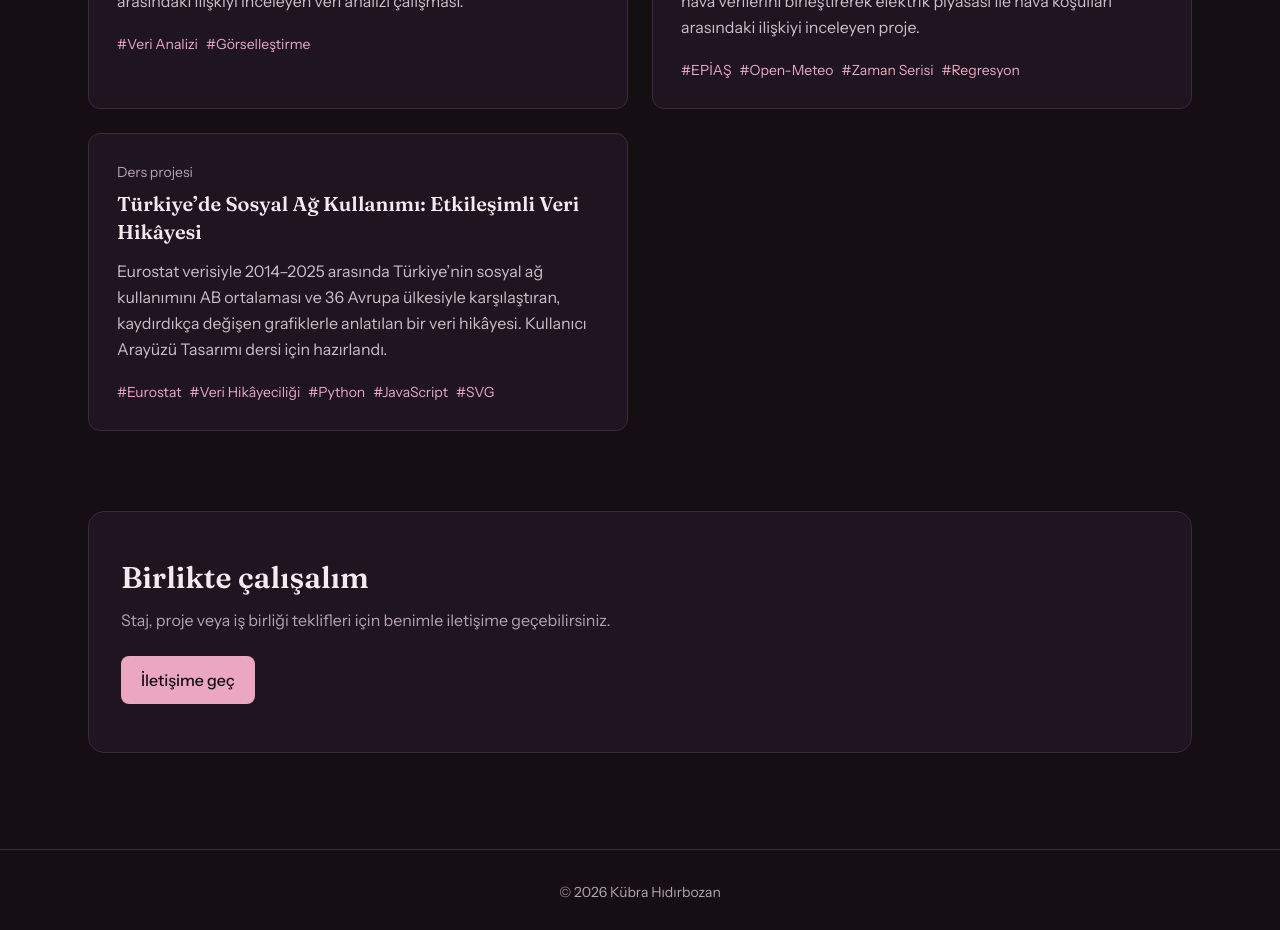
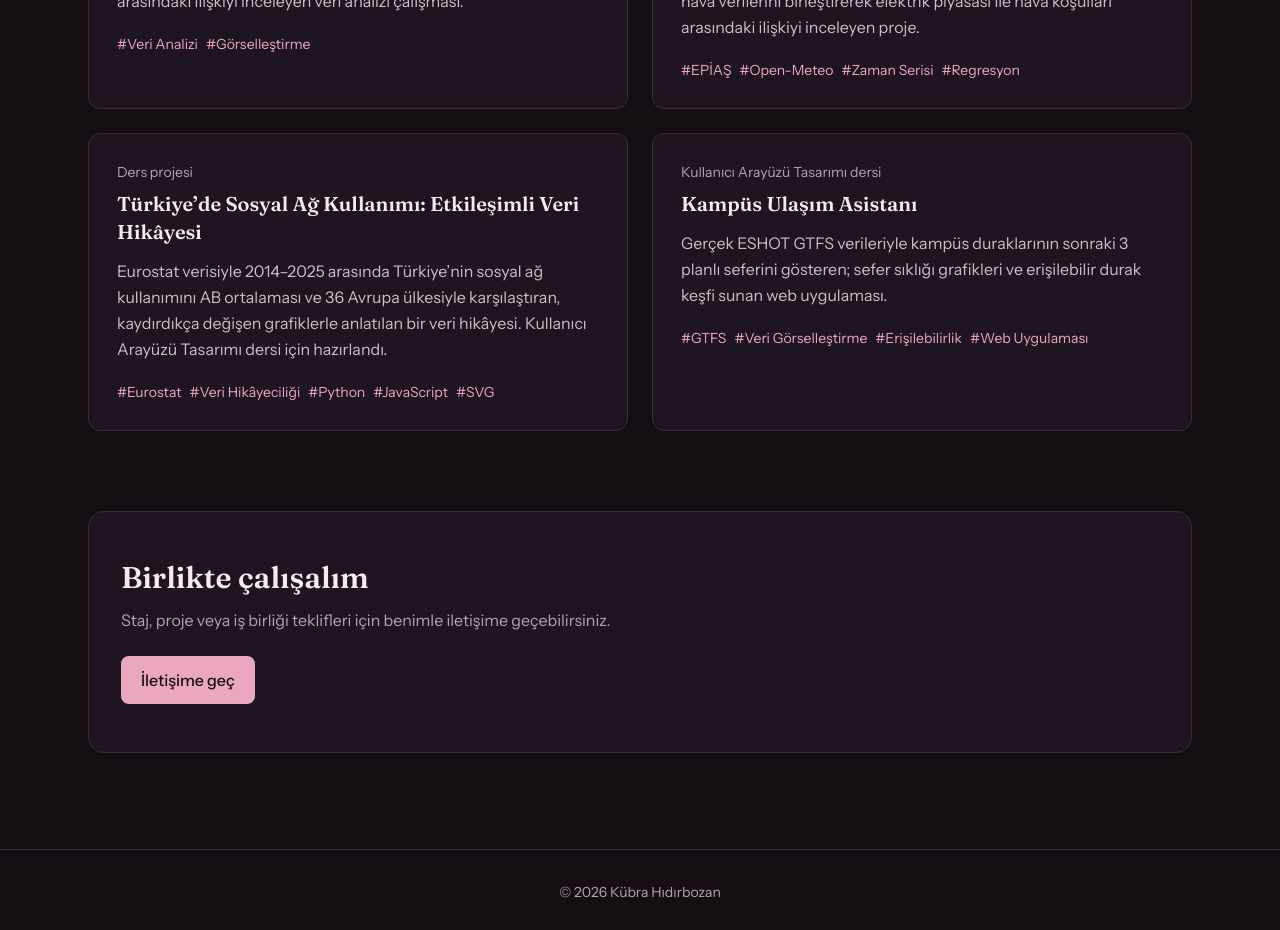
Before and after one commit to hidirbozankubra-cyber/kubrahidirbozan, a Next.js app: page / in a window 1280 px wide. Shown: the part 1100-2030 px from the top of the page. Built offline with nearby package versions, Linux system fonts and the light colour scheme.

Commit message:
Add files via upload

```diff
--- a/src/app/layout.tsx
+++ b/src/app/layout.tsx
@@ -35,7 +35,7 @@ export default function RootLayout({ children }: { children: React.ReactNode })
     email: site.email,
     affiliation: { "@type": "CollegeOrUniversity", name: site.school },
     knowsLanguage: ["tr", "en", "de"],
-    sameAs: [site.github, site.instagram],
+    sameAs: [site.github, site.instagram, site.linkedin],
   };
   return (
     <html lang="tr" className={`${display.variable} ${sans.variable}`}>
--- a/src/app/projeler/page.tsx
+++ b/src/app/projeler/page.tsx
@@ -4,7 +4,7 @@ import { site } from "@/data/site";
 
 export const metadata: Metadata = {
   title: "Projeler",
-  description: "Veri analizi ve veri görselleştirme projeleri: Wine Quality (Vinho Verde) ve EPİAŞ + Open-Meteo.",
+  description: "Veri analizi ve veri görselleştirme projeleri: Wine Quality (Vinho Verde), EPİAŞ + Open-Meteo,EUROSTAT.",
   alternates: { canonical: "/projeler" },
 };
 
--- a/src/data/site.ts
+++ b/src/data/site.ts
@@ -12,12 +12,12 @@ export const site = {
   about: [
     "Manisa Celal Bayar Üniversitesi Büyük Veri Analistliği Programı'nda 2. sınıf öğrencisiyim. Verinin temizlenmesinden yorumlanmasına ve görselleştirilmesine kadar tüm süreci kapsayan çalışmalar yürütüyorum.",
     "Derslerimin yanında kendimi farklı alanlarda geliştirmeye önem veriyorum. Siber Vatan eğitimine, Lion Akademi'nin SQL eğitimine ve MCBU XRLab'ın Unity Temelleri ve Sanal Gerçeklik atölyesine katılarak yazılım, veri tabanı ve siber güvenlik alanlarındaki bakış açımı genişlettim.",
-    "Akademik projelerimde Wine Quality (Vinho Verde) ve EPİAŞ + Open-Meteo gibi gerçek veri setleriyle çalışıyor, bulguları anlaşılır grafiklerle ve istatistiksel yöntemlerle raporluyorum. İngilizce ve Almanca bilgim sayesinde kaynakları ve dokümantasyonu takip edebiliyorum.",
+    "Akademik projelerimde ESHOT, Wine Quality (Vinho Verde) ve EPİAŞ + Open-Meteo gibi gerçek veri setleriyle çalışıyor, bulguları anlaşılır grafiklerle ve istatistiksel yöntemlerle raporluyorum. İngilizce ve Almanca bilgim sayesinde kaynakları ve dokümantasyonu takip edebiliyorum.",
   ],
   tags: ["Yazılım", "Veri Analizi", "Veri Görselleştirme", "İstatistik", "Büyük Veri", "Siber Güvenlik"],
   skills: {
     "İleri düzey": ["C#", "SQL", "Excel"],
-    "Orta düzey": ["Python", "Java", "HTML"],
+    "Orta düzey": ["Python", "Java","HTML"],
   } as Record<string, string[]>,
   certificates: [
     { title: "Siber Vatan Eğitimi", org: "Siber Vatan", text: "Siber güvenlik alanında eğitim programı.", date: "" },
@@ -47,9 +47,14 @@ export const site = {
       tags: ["Eurostat", "Veri Hikâyeciliği", "Python", "JavaScript", "SVG"],
       href: "https://sosyal-ag-veri-hikayesi-site.vercel.app",
     },
+    {title: "Kampüs Ulaşım Asistanı",
+    status: "Kullanıcı Arayüzü Tasarımı dersi",
+    text: "Gerçek ESHOT GTFS verileriyle kampüs duraklarının sonraki 3 planlı seferini gösteren; sefer sıklığı grafikleri ve erişilebilir durak keşfi sunan web uygulaması.",
+    tags: ["GTFS", "Veri Görselleştirme", "Erişilebilirlik", "Web Uygulaması"],
+    href: "https://github.com/hidirbozankubra-cyber/kampus-ulasim-asistani",},
   ],
   email: "hidirbozankubra@gmail.com",
   github: "https://github.com/hidirbozankubra-cyber",
   instagram: "https://www.instagram.com/kubraahd/",
-  linkedin: "https://www.linkedin.com/in/k%C3%BCbra-h%C4%B1d%C4%B1rbozan-b69545390/",
+  linkedin: "https://www.linkedin.com/in/k%C3%BCbra-h%C4%B1d%C4%B1rbozan-b69545390/"
 };
```
